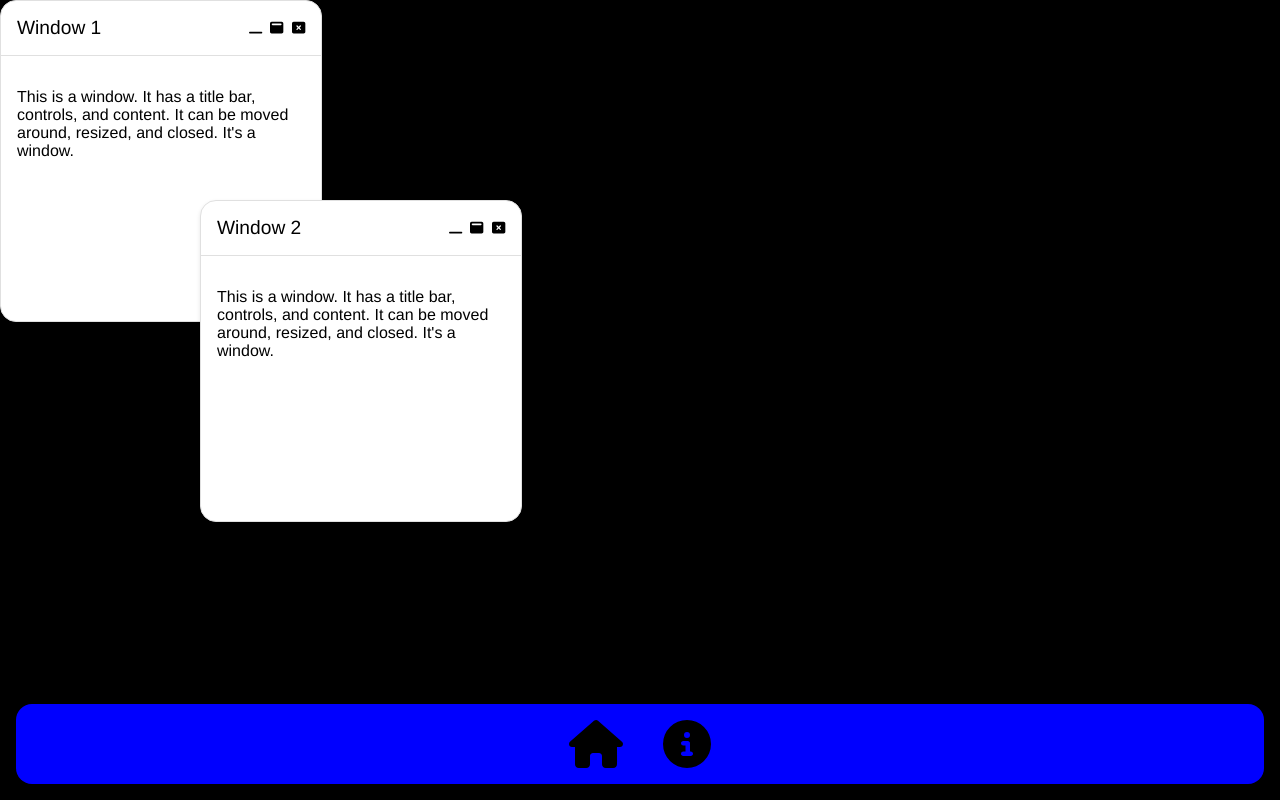
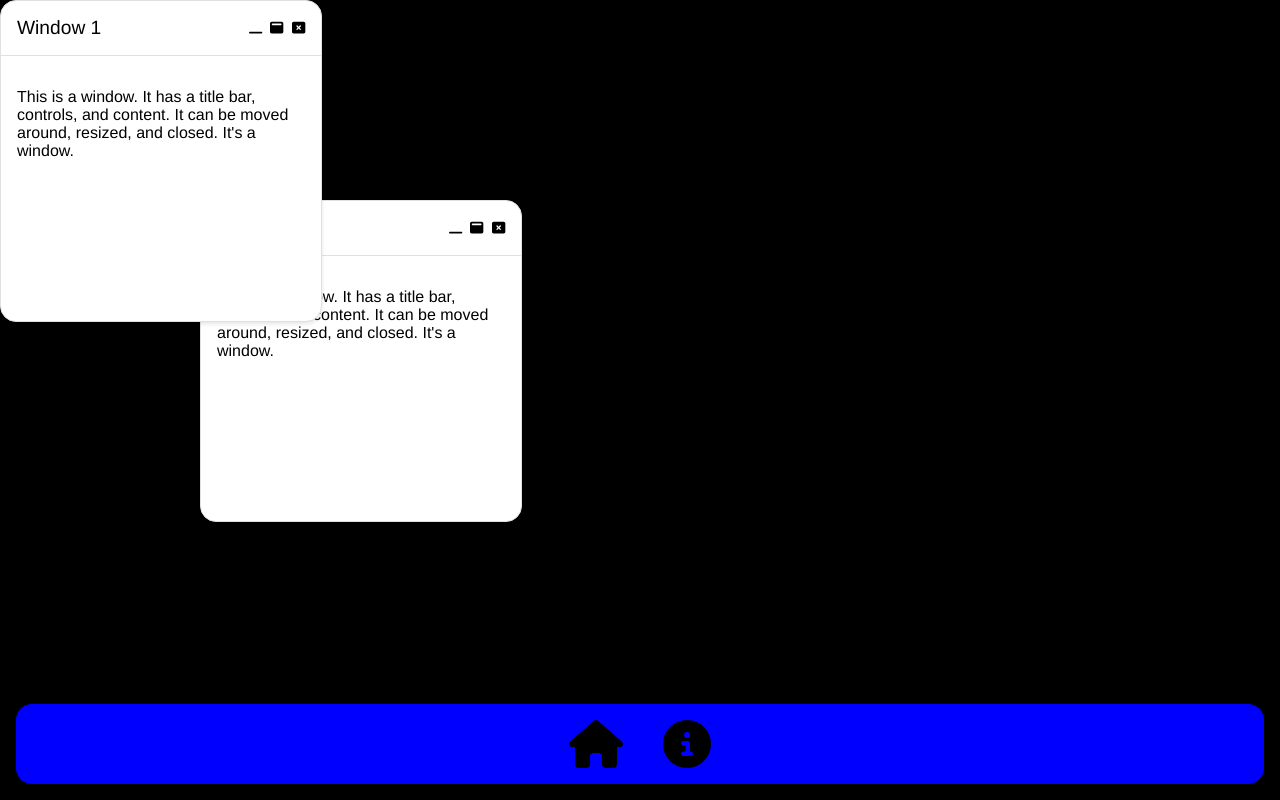
Before and after one commit to connoryang1/connoryang1.github.io, a Next.js app: page / in a window 1280 px wide. Built offline with nearby package versions, Linux system fonts and the light colour scheme.

Commit message:
Add active windows

```diff
--- a/src/app/page.tsx
+++ b/src/app/page.tsx
@@ -35,6 +35,7 @@ export default function Home() {
   return (
     <>
       <DndContext
+        onDragStart={handleDragStart}
         onDragEnd={handleDragEnd}
         modifiers={[restrictToWindowEdges]}
         sensors={[mouseSensor, touchSensor]}
@@ -49,8 +50,10 @@ export default function Home() {
                 position: "absolute",
                 top: window.position.y,
                 left: window.position.x,
+                zIndex: window.active ? 1 : 0,
               }}
               closeWindow={closeWindow}
+              setWindowActive={setWindowActive}
             />
           ))}
         </Desktop>
@@ -59,6 +62,10 @@ export default function Home() {
       {/* <div style={{ height: "1000rem" }}></div> */}
     </>
   );
+
+  function handleDragStart(event: any) {
+    setWindowActive(event.active.id);
+  }
 
   function handleDragEnd(event: any) {
     const window = windows.find((window) => window.id === event.active.id);
@@ -83,4 +90,15 @@ export default function Home() {
     setWindows(_windows);
     console.log("close window", id);
   }
+
+  function setWindowActive(id: string) {
+    const _windows = windows.map((window) => {
+      if (window.id === id) {
+        return { ...window, active: true };
+      }
+      return { ...window, active: false };
+    });
+
+    setWindows(_windows);
+  }
 }
--- a/src/components/Window.tsx
+++ b/src/components/Window.tsx
@@ -13,6 +13,7 @@ type WindowProps = {
   title: string;
   styles: any;
   closeWindow: any;
+  setWindowActive: any;
 };
 
 export default function Window({
@@ -20,6 +21,7 @@ export default function Window({
   title,
   styles: dragStyles,
   closeWindow,
+  setWindowActive,
 }: WindowProps) {
   const { attributes, listeners, setNodeRef, transform } = useDraggable({
     id: id,
@@ -33,6 +35,7 @@ export default function Window({
       className={styles.window}
       ref={setNodeRef}
       style={{ ...style, ...dragStyles }}
+      onClick={() => setWindowActive(id)}
     >
       <div className={styles.windowTitleBar} {...listeners} {...attributes}>
         <div className={styles.windowTitle}>{title}</div>
```
